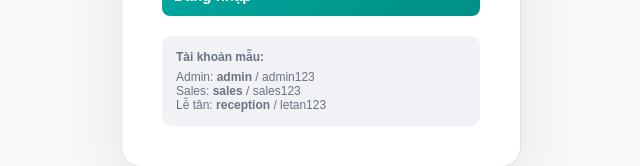
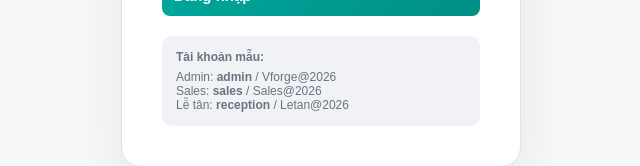
Before and after one commit to thutrang0914/Vforge---Sales-and-class-management, a React (Vite) app: page / in a window 1280 px wide. Shown: the part 468-634 px from the top of the page, without its empty margins (319-959 px from the left). Built offline with nearby package versions, Linux system fonts and the light colour scheme.

Commit message:
security: hash passwords, validation, session timeout, audit log

```diff
--- a/src/App.jsx
+++ b/src/App.jsx
@@ -1,4 +1,4 @@
-import { useState, useMemo, useEffect } from "react";
+import { useState, useMemo, useEffect, useRef, useCallback } from "react";
 
 const V = {
   bg:"#f7f8fa",surface:"#ffffff",surface2:"#f0f2f5",border:"#e0e4ea",border2:"#d0d5dd",
@@ -11,8 +11,16 @@ const V = {
 const fmt = (n) => n==null?"0đ":new Intl.NumberFormat("vi-VN").format(n)+"đ";
 const fmtD = (d) => d?new Date(d).toLocaleDateString("vi-VN"):"";
 const tod = () => new Date().toISOString().split("T")[0];
+const now = () => new Date().toISOString();
 
-const ACCOUNTS=[{id:1,username:"admin",password:"admin123",name:"Quan",role:"admin"},{id:2,username:"sales",password:"sales123",name:"Thu Trang",role:"sales"},{id:3,username:"reception",password:"letan123",name:"Minh Anh",role:"reception"}];
+// --- SECURITY HELPERS ---
+const hash=(s)=>{let h=0;for(let i=0;i<s.length;i++){h=((h<<5)-h)+s.charCodeAt(i);h|=0}return"h_"+Math.abs(h).toString(36)};
+const sanitize=(s)=>typeof s==="string"?s.replace(/<[^>]*>/g,"").trim():"";
+const validPhone=(p)=>/^0\d{9}$/.test(p);
+const validEmail=(e)=>!e||/^[^\s@]+@[^\s@]+\.[^\s@]+$/.test(e);
+const SESSION_TIMEOUT=30*60*1000; // 30 phút
+
+const ACCOUNTS=[{id:1,username:"admin",password:hash("Vforge@2026"),name:"Quan",role:"admin"},{id:2,username:"sales",password:hash("Sales@2026"),name:"Thu Trang",role:"sales"},{id:3,username:"reception",password:hash("Letan@2026"),name:"Minh Anh",role:"reception"}];
 const ROLE_CFG={admin:{label:"Admin",color:V.vred,tabs:["dashboard","sales","classes","students","report","settings"]},sales:{label:"Sales",color:V.accent,tabs:["dashboard","sales","classes","students"]},reception:{label:"Lễ tân",color:V.purple,tabs:["dashboard","classes","students"]}};
 
 const COURSE_LEVELS=[{id:"start",name:"Code Start",color:V.amber,icon:"🌱"},{id:"up",name:"Code Up",color:V.accent,icon:"🚀"},{id:"pro",name:"Code Pro",color:V.purple,icon:"⚡"},{id:"proplus",name:"Code Pro+",color:V.vred,icon:"🏆"}];
@@ -92,7 +100,16 @@ export default function VforgeApp(){
   const[modal,setModal]=useState(null);
   const[search,setSearch]=useState("");
   const[leadF,setLeadF]=useState("all");
-  const[adminPw,setAdminPw]=useState(()=>load("adminPw","vforge2026"));
+  const[adminPw,setAdminPw]=useState(()=>load("adminPw",hash("vforge2026")));
+  const[auditLog,setAuditLog]=useState(()=>load("audit",[]));
+
+  // Session timeout
+  const lastActivity=useRef(Date.now());
+  const checkTimeout=useCallback(()=>{if(user&&Date.now()-lastActivity.current>SESSION_TIMEOUT){setUser(null);save("user",null);alert("Phiên đăng nhập hết hạn. Vui lòng đăng nhập lại.")}},[ user]);
+  useEffect(()=>{const t=setInterval(checkTimeout,60000);const reset=()=>{lastActivity.current=Date.now()};window.addEventListener("mousemove",reset);window.addEventListener("keydown",reset);return()=>{clearInterval(t);window.removeEventListener("mousemove",reset);window.removeEventListener("keydown",reset)}},[checkTimeout]);
+
+  // Audit helper
+  const log=(action,detail)=>{const entry={id:Date.now(),user:user?.name||"System",role:user?.role||"",action,detail,time:now()};setAuditLog(p=>{const n=[entry,...p].slice(0,200);return n})};
 
   // Auto-save on change
   useEffect(()=>save("user",user),[user]);
@@ -102,6 +119,7 @@ export default function VforgeApp(){
   useEffect(()=>save("classes",classes),[classes]);
   useEffect(()=>save("attendance",attendance),[attendance]);
   useEffect(()=>save("adminPw",adminPw),[adminPw]);
+  useEffect(()=>save("audit",auditLog),[auditLog]);
 
   const can=(t)=>user&&ROLE_CFG[user.role]?.tabs.includes(t);
   const totRev=students.reduce((s,st)=>s+st.amountPaid,0);
@@ -123,10 +141,10 @@ export default function VforgeApp(){
       <Btn onClick={doLogin} style={{width:"100%",padding:"12px",fontSize:"15px"}}>Đăng nhập</Btn>
       <div style={{marginTop:"20px",padding:"14px",background:V.surface2,borderRadius:"10px",fontSize:"12px",color:V.textDim}}>
         <div style={{fontWeight:700,marginBottom:"6px"}}>Tài khoản mẫu:</div>
-        <div>Admin: <b>admin</b> / admin123</div><div>Sales: <b>sales</b> / sales123</div><div>Lễ tân: <b>reception</b> / letan123</div>
+        <div>Admin: <b>admin</b> / Vforge@2026</div><div>Sales: <b>sales</b> / Sales@2026</div><div>Lễ tân: <b>reception</b> / Letan@2026</div>
       </div>
     </div></div>);
-    function doLogin(){const f=accounts.find(a=>a.username===u&&a.password===p);if(f){setUser(f);setTab("dashboard")}else setE("Sai tên đăng nhập hoặc mật khẩu")}};
+    function doLogin(){const f=accounts.find(a=>a.username===u&&a.password===hash(p));if(f){setUser(f);setTab("dashboard");lastActivity.current=Date.now();const entry={id:Date.now(),user:f.name,role:f.role,action:"Đăng nhập",detail:"",time:now()};setAuditLog(prev=>[entry,...prev].slice(0,200))}else setE("Sai tên đăng nhập hoặc mật khẩu")}};
     return<Login/>}
 
   // ADD LEAD
@@ -134,10 +152,14 @@ export default function VforgeApp(){
   const[err,setErr]=useState("");const[dupWarn,setDupWarn]=useState(null);
   const checkDup=(ph)=>{if(!ph)return null;return leads.find(l=>l.phone===ph)};
   const doSave=()=>{
-    if(!f.parentName||!f.studentName||!f.phone){setErr("Vui lòng điền đầy đủ: Tên PH, Tên HV, SĐT");return}
-    const dup=checkDup(f.phone);
+    const pn=sanitize(f.parentName),sn=sanitize(f.studentName),ph=sanitize(f.phone),em=sanitize(f.email);
+    if(!pn||!sn||!ph){setErr("Vui lòng điền đầy đủ: Tên PH, Tên HV, SĐT");return}
+    if(!validPhone(ph)){setErr("SĐT không hợp lệ (cần 10 số, bắt đầu bằng 0)");return}
+    if(em&&!validEmail(em)){setErr("Email không hợp lệ");return}
+    const dup=checkDup(ph);
     if(dup&&!dupWarn){setDupWarn(dup);return}
-    setLeads(p=>[...p,{id:Date.now(),status:"new",...f}]);setModal(null)};
+    const cleaned={...f,parentName:pn,studentName:sn,phone:ph,email:em,notes:sanitize(f.notes),referrer:sanitize(f.referrer)};
+    setLeads(p=>[...p,{id:Date.now(),status:"new",...cleaned}]);log("Thêm lead",`${sn} (${pn}) - ${ph}`);setModal(null)};
   return(<Modal title="➕ Thêm Lead mới" onClose={()=>setModal(null)} wide>
     <div style={{display:"grid",gridTemplateColumns:"1fr 1fr",gap:"0 16px"}}>
       <Inp label="Họ tên phụ huynh *" value={f.parentName} onChange={e=>{setF({...f,parentName:e.target.value});setErr("")}} placeholder="VD: Chị Hương"/>
@@ -168,7 +190,7 @@ export default function VforgeApp(){
     {pe&&<div style={{color:V.red,fontSize:"12px",marginBottom:"10px"}}>{pe}</div>}
     {pv&&<div style={{color:V.mint,fontSize:"12px",marginBottom:"10px"}}>✅ Đã xác nhận</div>}</>}
     <Btn onClick={()=>{if(!ok)return;setStudents(p=>[...p,{id:Date.now(),name:lead.studentName,parentName:lead.parentName,parentPhone:lead.phone,course:lead.course,classId:sel,enrollDate:tod(),paymentStatus:"pending",amountPaid:0,totalFee:co?.fee||0,note:""}]);setLeads(p=>p.map(l=>l.id===lead.id?{...l,status:"enrolled"}:l));setModal(null)}} style={{width:"100%",opacity:ok?1:0.5,cursor:ok?"pointer":"not-allowed"}}>✅ Xác nhận đăng ký</Btn>
-  </Modal>);function vfy(){if(pw===adminPw){setPv(true);setPe("")}else setPe("Sai mật khẩu")}};
+  </Modal>);function vfy(){if(hash(pw)===adminPw){setPv(true);setPe("")}else setPe("Sai mật khẩu")}};
 
   // ADD CLASS
   const AddCls=()=>{const[f,setF]=useState({course:COURSES[0].id,name:"",instructor:INST[0].name,day:"T7",timeStart:"09:00",timeEnd:"11:00",maxStudents:8,startDate:tod()});
@@ -243,7 +265,7 @@ export default function VforgeApp(){
         <div><div style={{color:V.textGhost,fontSize:"10px",textTransform:"uppercase",fontWeight:700}}>Khai giảng</div><div style={{color:V.textMid,fontSize:"13px",fontWeight:600,marginTop:"2px"}}>{fmtD(c.startDate)}</div></div>
       </div>
       {cst.length>0&&<div style={{borderTop:`1px solid ${V.border}`,paddingTop:"10px"}}><div style={{color:V.textGhost,fontSize:"10px",textTransform:"uppercase",fontWeight:700,marginBottom:"6px"}}>Học viên</div><div style={{display:"flex",flexWrap:"wrap",gap:"4px"}}>{cst.map(st=><span key={st.id} style={{padding:"3px 10px",background:V.bg,borderRadius:"6px",fontSize:"12px",color:V.textMid,fontWeight:500}}>{st.name}</span>)}</div></div>}
-      {user.role==="admin"&&cst.length===0&&<div style={{borderTop:`1px solid ${V.border}`,paddingTop:"10px",textAlign:"right"}}><Btn small variant="danger" onClick={()=>{if(confirm(`Xóa lớp "${c.name}"?`))setClasses(p=>p.filter(x=>x.id!==c.id))}}><Ic.Trash/> Xóa lớp</Btn></div>}
+      {user.role==="admin"&&cst.length===0&&<div style={{borderTop:`1px solid ${V.border}`,paddingTop:"10px",textAlign:"right"}}><Btn small variant="danger" onClick={()=>{if(confirm(`Xóa lớp "${c.name}"?`)){setClasses(p=>p.filter(x=>x.id!==c.id));log("Xóa lớp",c.name)}}}><Ic.Trash/> Xóa lớp</Btn></div>}
     </div></div>})}</div>
     <h3 style={{color:V.accent,fontSize:"15px",fontWeight:700,marginBottom:"14px"}}>👨‍🏫 Giảng viên</h3>
     <div style={{display:"grid",gridTemplateColumns:"repeat(auto-fill,minmax(280px,1fr))",gap:"12px"}}>{INST.map(i=><div key={i.id} style={{background:V.surface,border:`1px solid ${V.border}`,borderRadius:"12px",padding:"16px 20px"}}><div style={{color:V.text,fontWeight:700,fontSize:"15px"}}>{i.name}</div><div style={{color:V.textFaint,fontSize:"12px",marginTop:"2px"}}>{i.role}</div><div style={{display:"flex",gap:"4px",flexWrap:"wrap",marginTop:"10px"}}>{i.courses.map(cId=>{const co=COURSES.find(c=>c.id===cId);return<Badge key={cId} color={gCC(co)}>{co?.name}</Badge>})}</div><div style={{marginTop:"10px",color:V.textDim,fontSize:"12px"}}>{classes.filter(c=>c.instructor===i.name).length} lớp · {i.phone}</div></div>)}</div>
@@ -303,7 +325,7 @@ export default function VforgeApp(){
   const[showAdd,setShowAdd]=useState(false);const[nf,setNf]=useState({name:"",username:"",password:"",role:"sales"});const[delConfirm,setDelConfirm]=useState(null);
   return(<div><h2 style={{color:V.text,margin:"0 0 24px",fontSize:"22px",fontWeight:800,fontFamily:"'Glory',sans-serif"}}>⚙️ <span style={{color:V.accent}}>Cài đặt</span></h2>
     <div style={{maxWidth:"600px"}}>
-      <div style={{background:V.surface,border:`1px solid ${V.border}`,borderRadius:"14px",padding:"24px",marginBottom:"20px"}}><h3 style={{color:V.text,margin:"0 0 16px",fontSize:"15px",fontWeight:700}}>🔐 Mật khẩu chuyển lớp</h3><p style={{color:V.textDim,fontSize:"13px",marginBottom:"16px"}}>Dùng khi Sales muốn chuyển HV sang lớp khác thay vì lớp tự động.</p><Inp label="Mật khẩu" value={np} onChange={e=>{setNp(e.target.value);setSv(false)}}/><Btn onClick={()=>{setAdminPw(np);setSv(true)}}>{sv?"✅ Đã lưu":"💾 Lưu"}</Btn></div>
+      <div style={{background:V.surface,border:`1px solid ${V.border}`,borderRadius:"14px",padding:"24px",marginBottom:"20px"}}><h3 style={{color:V.text,margin:"0 0 16px",fontSize:"15px",fontWeight:700}}>🔐 Mật khẩu chuyển lớp</h3><p style={{color:V.textDim,fontSize:"13px",marginBottom:"16px"}}>Dùng khi Sales muốn chuyển HV sang lớp khác thay vì lớp tự động.</p><Inp label="Mật khẩu mới" value={np} onChange={e=>{setNp(e.target.value);setSv(false)}}/><Btn onClick={()=>{if(np.length<6){alert("Mật khẩu tối thiểu 6 ký tự!");return}setAdminPw(hash(np));log("Đổi MK chuyển lớp","");setSv(true)}}>{sv?"✅ Đã lưu":"💾 Lưu"}</Btn></div>
       <div style={{background:V.surface,border:`1px solid ${V.border}`,borderRadius:"14px",padding:"24px"}}>
         <div style={{display:"flex",justifyContent:"space-between",alignItems:"center",marginBottom:"16px"}}><h3 style={{color:V.text,margin:0,fontSize:"15px",fontWeight:700}}>👥 Tài khoản hệ thống</h3><Btn small onClick={()=>setShowAdd(!showAdd)}>{showAdd?"✕ Đóng":"+ Tạo TK"}</Btn></div>
         {showAdd&&<div style={{background:V.bg,borderRadius:"10px",padding:"16px",marginBottom:"16px",border:`1px solid ${V.border}`}}>
@@ -313,7 +335,7 @@ export default function VforgeApp(){
             <Inp label="Mật khẩu" value={nf.password} onChange={e=>setNf({...nf,password:e.target.value})} placeholder="Tối thiểu 6 ký tự"/>
             <Sel label="Vai trò" value={nf.role} onChange={e=>setNf({...nf,role:e.target.value})}><option value="admin">Admin</option><option value="sales">Sales</option><option value="reception">Lễ tân</option></Sel>
           </div>
-          <Btn onClick={()=>{if(!nf.name||!nf.username||!nf.password)return;if(accounts.find(a=>a.username===nf.username)){alert("Username đã tồn tại!");return}setAccounts(p=>[...p,{id:Date.now(),...nf}]);setNf({name:"",username:"",password:"",role:"sales"});setShowAdd(false)}} style={{width:"100%"}}>✅ Tạo tài khoản</Btn>
+          <Btn onClick={()=>{if(!nf.name||!nf.username||!nf.password)return;if(nf.password.length<6){alert("Mật khẩu tối thiểu 6 ký tự!");return}if(accounts.find(a=>a.username===nf.username)){alert("Username đã tồn tại!");return}setAccounts(p=>[...p,{id:Date.now(),name:sanitize(nf.name),username:sanitize(nf.username),password:hash(nf.password),role:nf.role}]);log("Tạo tài khoản",`${nf.name} (@${nf.username}) - ${ROLE_CFG[nf.role]?.label}`);setNf({name:"",username:"",password:"",role:"sales"});setShowAdd(false)}} style={{width:"100%"}}>✅ Tạo tài khoản</Btn>
         </div>}
         {accounts.map(a=><div key={a.id} style={{display:"flex",justifyContent:"space-between",alignItems:"center",padding:"12px 0",borderBottom:`1px solid ${V.border}`}}>
           <div style={{display:"flex",alignItems:"center",gap:"12px"}}>
@@ -326,7 +348,15 @@ export default function VforgeApp(){
           </div>
         </div>)}
       </div>
-      <div style={{background:V.surface,border:`1px solid ${V.border}`,borderRadius:"14px",padding:"24px",marginTop:"20px"}}><h3 style={{color:V.text,margin:"0 0 16px",fontSize:"15px",fontWeight:700}}>🔄 Dữ liệu</h3><p style={{color:V.textDim,fontSize:"13px",marginBottom:"16px"}}>Reset toàn bộ dữ liệu về mặc định ban đầu (leads, học viên, lớp, chấm công).</p><Btn variant="danger" onClick={()=>{if(confirm("Xác nhận reset toàn bộ dữ liệu?")){setLeads(I_LEADS);setStudents(I_STU);setClasses(I_CLS);setAttendance(I_ATT);setAccounts(ACCOUNTS);setAdminPw("vforge2026");localStorage.clear()}}}>🗑 Reset dữ liệu</Btn></div>
+      <div style={{background:V.surface,border:`1px solid ${V.border}`,borderRadius:"14px",padding:"24px",marginTop:"20px"}}><h3 style={{color:V.text,margin:"0 0 16px",fontSize:"15px",fontWeight:700}}>🔑 Đổi mật khẩu tài khoản</h3>
+        {accounts.map(a=>{const[show,setShow]=useState(false);const[newPw,setNewPw2]=useState("");
+        return<div key={a.id} style={{padding:"10px 0",borderBottom:`1px solid ${V.border}`}}><div style={{display:"flex",justifyContent:"space-between",alignItems:"center"}}><div style={{display:"flex",alignItems:"center",gap:"8px"}}><Badge color={ROLE_CFG[a.role]?.color}>{ROLE_CFG[a.role]?.label}</Badge><span style={{color:V.text,fontSize:"14px",fontWeight:600}}>{a.name}</span><span style={{color:V.textFaint,fontSize:"12px"}}>@{a.username}</span></div><Btn small variant="ghost" onClick={()=>setShow(!show)}>Đổi MK</Btn></div>
+        {show&&<div style={{display:"flex",gap:"8px",marginTop:"8px"}}><input type="password" value={newPw} onChange={e=>setNewPw2(e.target.value)} placeholder="Mật khẩu mới (6+ ký tự)" style={{flex:1,padding:"8px 12px",background:V.bg,border:`1px solid ${V.border}`,borderRadius:"6px",color:V.text,fontSize:"13px",outline:"none"}}/><Btn small onClick={()=>{if(newPw.length<6){alert("Tối thiểu 6 ký tự!");return}setAccounts(p=>p.map(x=>x.id===a.id?{...x,password:hash(newPw)}:x));log("Đổi MK",`@${a.username}`);setShow(false);setNewPw2("")}}>Lưu</Btn></div>}</div>})}
+      </div>
+      <div style={{background:V.surface,border:`1px solid ${V.border}`,borderRadius:"14px",padding:"24px",marginTop:"20px"}}><h3 style={{color:V.text,margin:"0 0 16px",fontSize:"15px",fontWeight:700}}>🔄 Dữ liệu</h3><p style={{color:V.textDim,fontSize:"13px",marginBottom:"16px"}}>Reset toàn bộ dữ liệu về mặc định ban đầu.</p><Btn variant="danger" onClick={()=>{if(confirm("Xác nhận reset toàn bộ dữ liệu?")){setLeads(I_LEADS);setStudents(I_STU);setClasses(I_CLS);setAttendance(I_ATT);setAccounts(ACCOUNTS);setAdminPw(hash("vforge2026"));setAuditLog([]);localStorage.clear();log("Reset data","")}}}>🗑 Reset dữ liệu</Btn></div>
+      <div style={{background:V.surface,border:`1px solid ${V.border}`,borderRadius:"14px",padding:"24px",marginTop:"20px"}}><div style={{display:"flex",justifyContent:"space-between",alignItems:"center",marginBottom:"16px"}}><h3 style={{color:V.text,margin:0,fontSize:"15px",fontWeight:700}}>📋 Nhật ký hoạt động</h3><span style={{color:V.textFaint,fontSize:"12px"}}>{auditLog.length} bản ghi</span></div>
+        <div style={{maxHeight:"300px",overflow:"auto"}}>{auditLog.slice(0,50).map(e=><div key={e.id} style={{padding:"8px 0",borderBottom:`1px solid ${V.border}`,display:"flex",justifyContent:"space-between",alignItems:"center"}}><div><span style={{color:V.text,fontSize:"13px",fontWeight:600}}>{e.action}</span>{e.detail&&<span style={{color:V.textDim,fontSize:"12px",marginLeft:"8px"}}>{e.detail}</span>}</div><div style={{textAlign:"right"}}><div style={{color:V.textFaint,fontSize:"11px"}}>{e.user} <Badge color={ROLE_CFG[e.role]?.color||V.textDim}>{ROLE_CFG[e.role]?.label||e.role}</Badge></div><div style={{color:V.textGhost,fontSize:"10px"}}>{new Date(e.time).toLocaleString("vi-VN")}</div></div></div>)}{auditLog.length===0&&<div style={{color:V.textFaint,textAlign:"center",padding:"20px"}}>Chưa có hoạt động</div>}</div>
+      </div>
     </div>
   </div>)};
 
@@ -340,7 +370,7 @@ export default function VforgeApp(){
     <div style={{background:V.surface,borderBottom:`1px solid ${V.border}`,position:"sticky",top:0,zIndex:100}}><div style={{maxWidth:"1200px",margin:"0 auto",padding:"0 24px",display:"flex",alignItems:"center",justifyContent:"space-between"}}>
       <div style={{display:"flex",alignItems:"center",gap:"24px"}}><div style={{display:"flex",alignItems:"center",gap:"10px",padding:"14px 0"}}><Logo/><div style={{color:V.textFaint,fontSize:"9px",letterSpacing:"2.5px",textTransform:"uppercase",fontFamily:"'Glory',sans-serif",marginTop:"2px"}}>WIRE THE CORE</div></div>
       <nav style={{display:"flex",gap:"2px"}}>{visT.map(t=><button key={t.id} onClick={()=>{setTab(t.id);setSearch("");setLeadF("all")}} style={{display:"flex",alignItems:"center",gap:"6px",padding:"14px 16px",border:"none",cursor:"pointer",fontSize:"13px",fontWeight:600,background:"transparent",color:tab===t.id?V.accent:V.textDim,borderBottom:`2px solid ${tab===t.id?V.accent:"transparent"}`}}>{t.icon}<span>{t.label}</span></button>)}</nav></div>
-      <div style={{display:"flex",gap:"8px",alignItems:"center"}}><div style={{textAlign:"right",marginRight:"8px"}}><div style={{color:V.text,fontSize:"13px",fontWeight:600}}>{user.name}</div><Badge color={ROLE_CFG[user.role]?.color}>{ROLE_CFG[user.role]?.label}</Badge></div>{can("sales")&&<Btn small onClick={()=>setModal("add_lead")}><Ic.Plus/> Lead</Btn>}<Btn small variant="ghost" onClick={()=>setUser(null)}><Ic.Logout/></Btn></div>
+      <div style={{display:"flex",gap:"8px",alignItems:"center"}}><div style={{textAlign:"right",marginRight:"8px"}}><div style={{color:V.text,fontSize:"13px",fontWeight:600}}>{user.name}</div><Badge color={ROLE_CFG[user.role]?.color}>{ROLE_CFG[user.role]?.label}</Badge></div>{can("sales")&&<Btn small onClick={()=>setModal("add_lead")}><Ic.Plus/> Lead</Btn>}<Btn small variant="ghost" onClick={()=>{log("Đăng xuất","");setUser(null)}}><Ic.Logout/></Btn></div>
     </div></div>
     <div style={{maxWidth:"1200px",margin:"0 auto",padding:"24px"}}>{can(tab)?pg[tab]:<div style={{textAlign:"center",padding:"60px",color:V.textFaint}}>Không có quyền truy cập</div>}</div>
     {modal==="add_lead"&&<AddLead/>}{modal?.type==="enroll"&&<Enroll lead={modal.lead}/>}{modal==="attendance"&&<Attend/>}{modal==="add_class"&&<AddCls/>}
```
